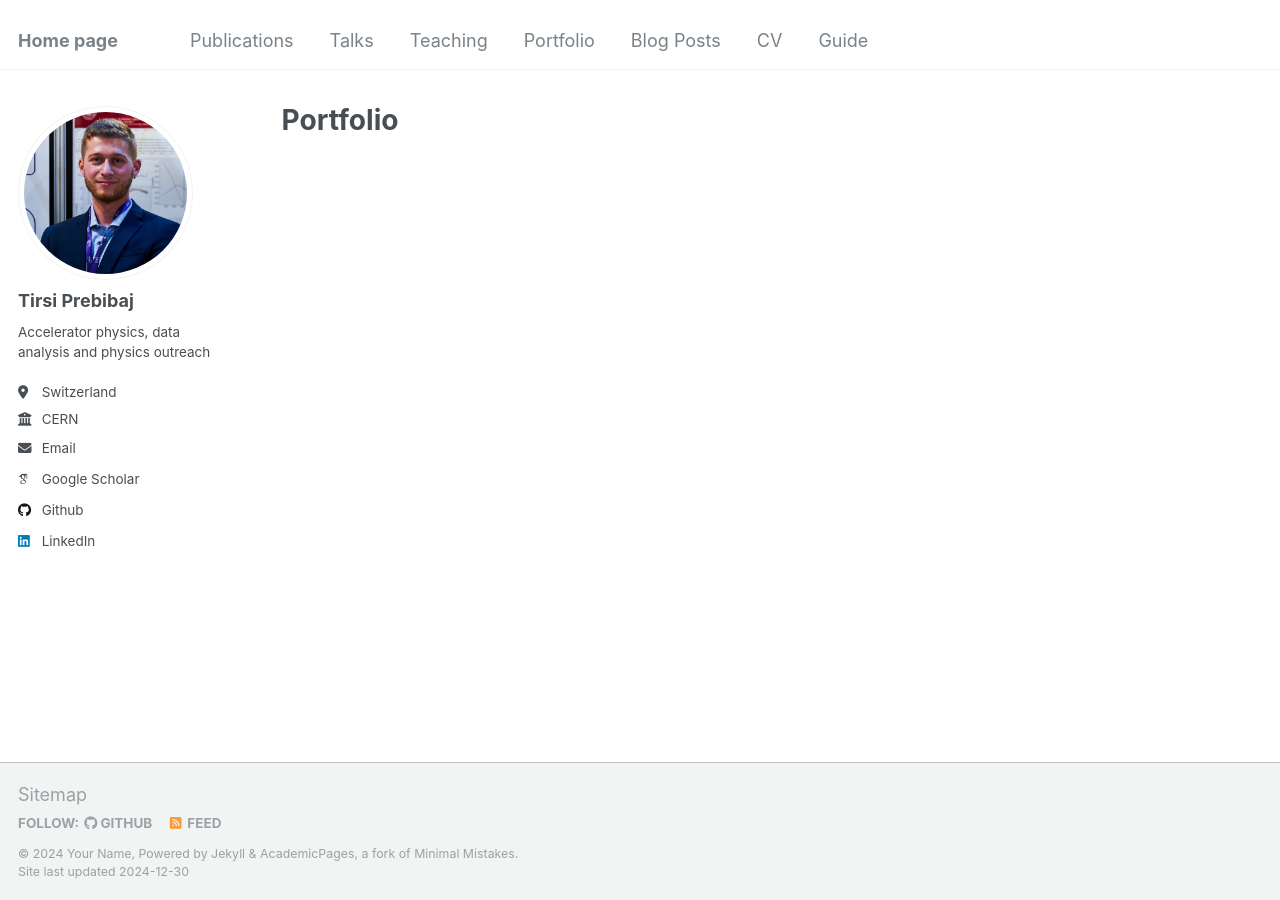
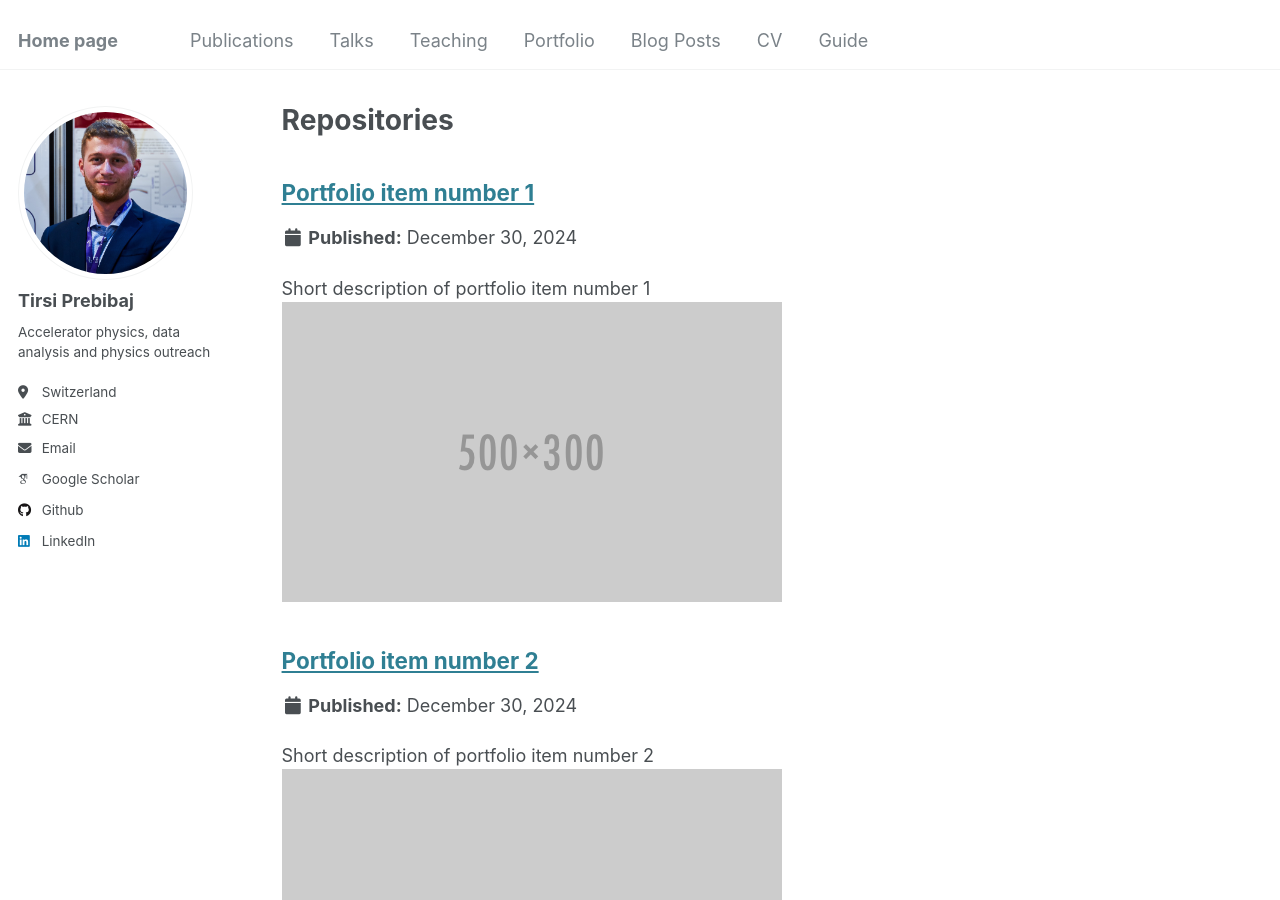
Before and after one commit to tprebiba/tprebiba.github.io, a Jekyll site: the page built from _pages/portfolio.html, in a window 1280 px wide and 900 px high. Built offline with Jekyll 4.4.1, drawn with Linux system fonts in a browser that asks for light colours; some web fonts are replaced.

Commit message:
renamed portfolio to repositories

```diff
--- a/_config.yml
+++ b/_config.yml
@@ -218,7 +218,7 @@ collections:
   publications:
     output: true
     permalink: /:collection/:path/
-  repositories:
+  portfolio:
     output: true
     permalink: /:collection/:path/
   talks:
@@ -264,10 +264,10 @@ defaults:
       author_profile: true
       share: true
       comments: true
-  # _repositories
+  # _portfolio
   - scope:
       path: ""
-      type: repositories
+      type: portfolio
     values:
       layout: single
       author_profile: true
--- a/_pages/portfolio.html
+++ b/_pages/portfolio.html
@@ -1,6 +1,6 @@
 ---
 layout: archive
-title: "Portfolio"
+title: "Repositories"
 permalink: /portfolio/
 author_profile: true
 ---
```
